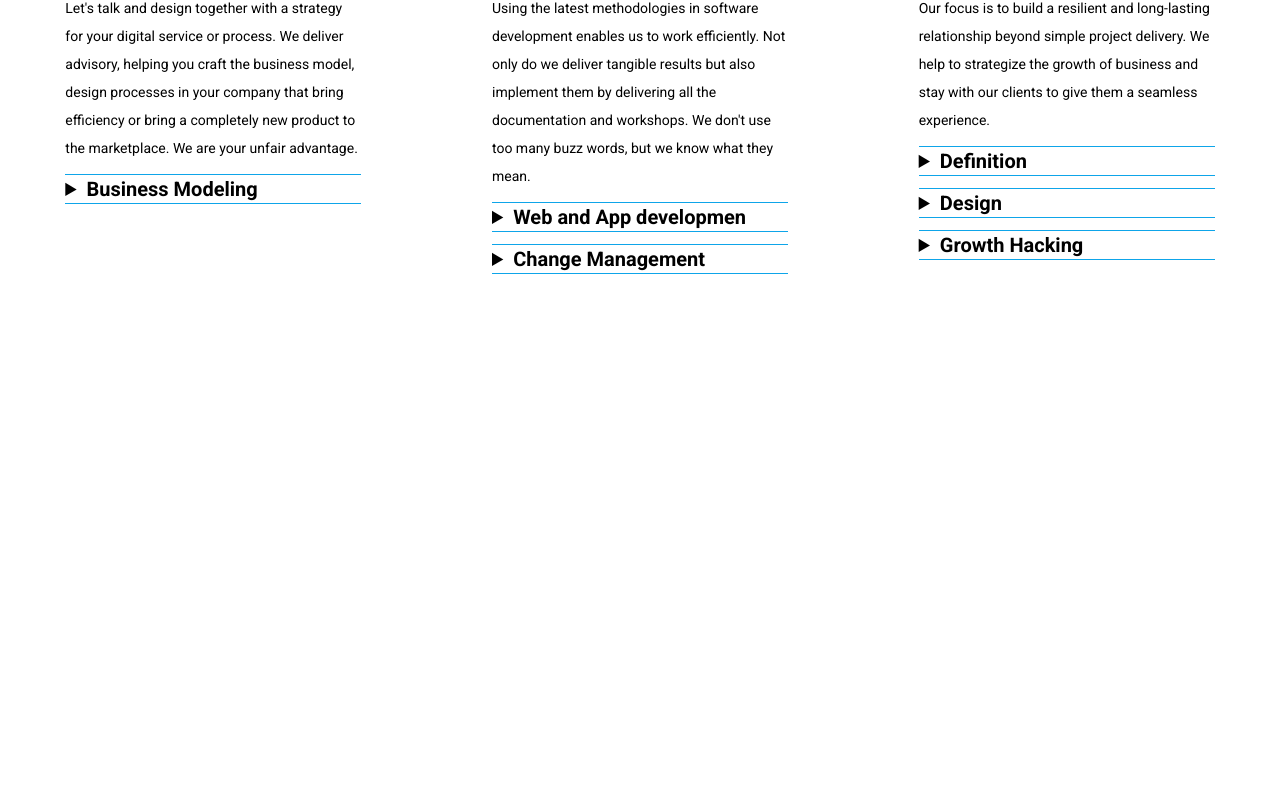
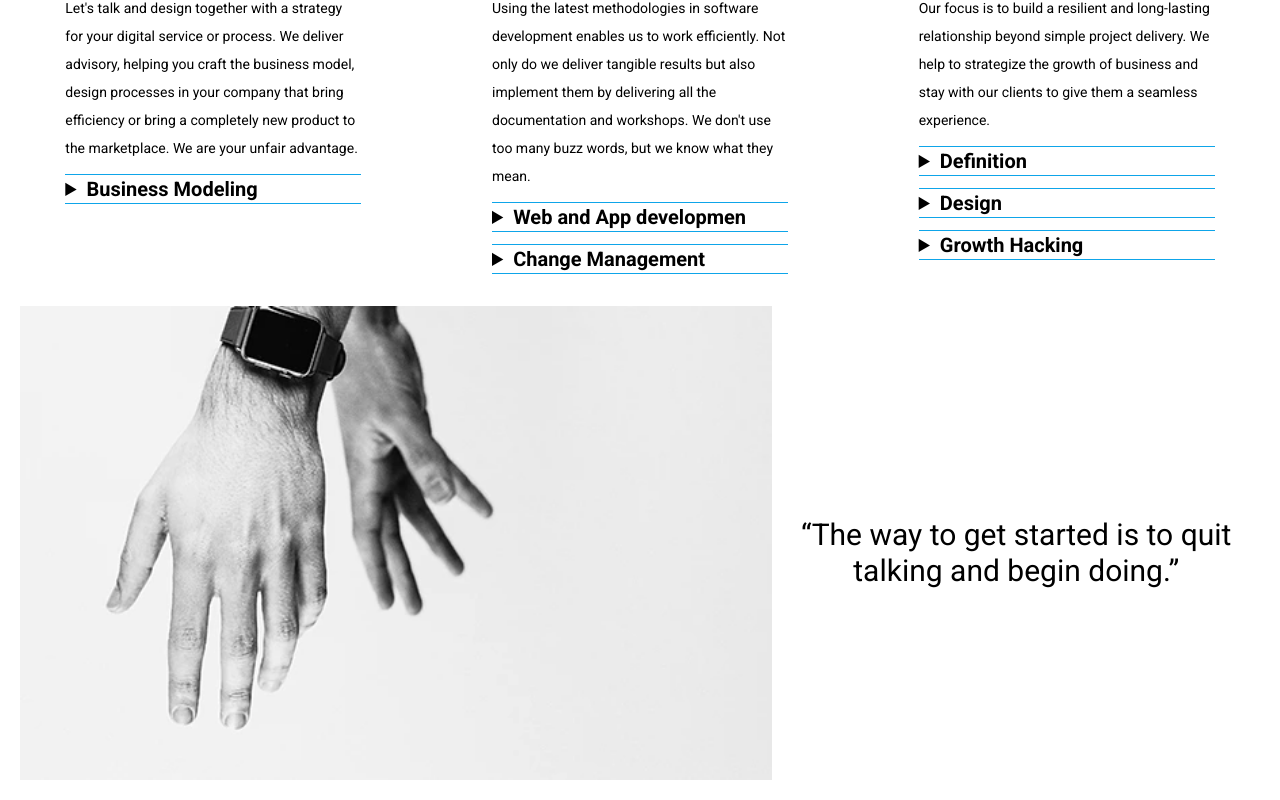
Before and after one commit to Masum-Reza2/it-company-portfolio, a React (Vite) app: page / in a window 1280 px wide. Shown: the part 800-1600 px from the top of the page. Before the commit the page ends 1086 px from the top, so only its background shows below. Built offline with nearby package versions, Linux system fonts and the light colour scheme.

Commit message:
added the company phrase sentence

```diff
--- a/src/App.jsx
+++ b/src/App.jsx
@@ -5,6 +5,7 @@ import './App.css'
 import Navbar from './components/Navbar'
 import Helping_hand from './components/Helping_hand'
 import Review from './components/Review'
+import Company_phrase from './components/Company_phrase'
 
 function App() {
   const [count, setCount] = useState(0)
@@ -14,6 +15,7 @@ function App() {
     <Navbar/>
     <Helping_hand/>
     <Review/>
+    <Company_phrase/>
     </>
   )
 }
--- /dev/null
+++ b/src/components/Company_phrase.jsx
@@ -0,0 +1,16 @@
+import React from 'react'
+
+export default function Company_phrase() {
+    return (
+        <>
+            <div className='p-5 space-y-5 lg:flex items-center lg:text-5xl lg:justify-center'>
+                <div className='w-full'>
+                    <img className='w-full font-bold' src="../images/hands.webp" alt="" />
+                </div>
+                <div>
+                    <h2 className='text-3xl px-5 text-center'>“The way to get started is to quit talking and begin doing.”</h2>
+                </div>
+            </div>
+        </>
+    )
+}
```
Also changed, not shown: images/hands.webp (added).
